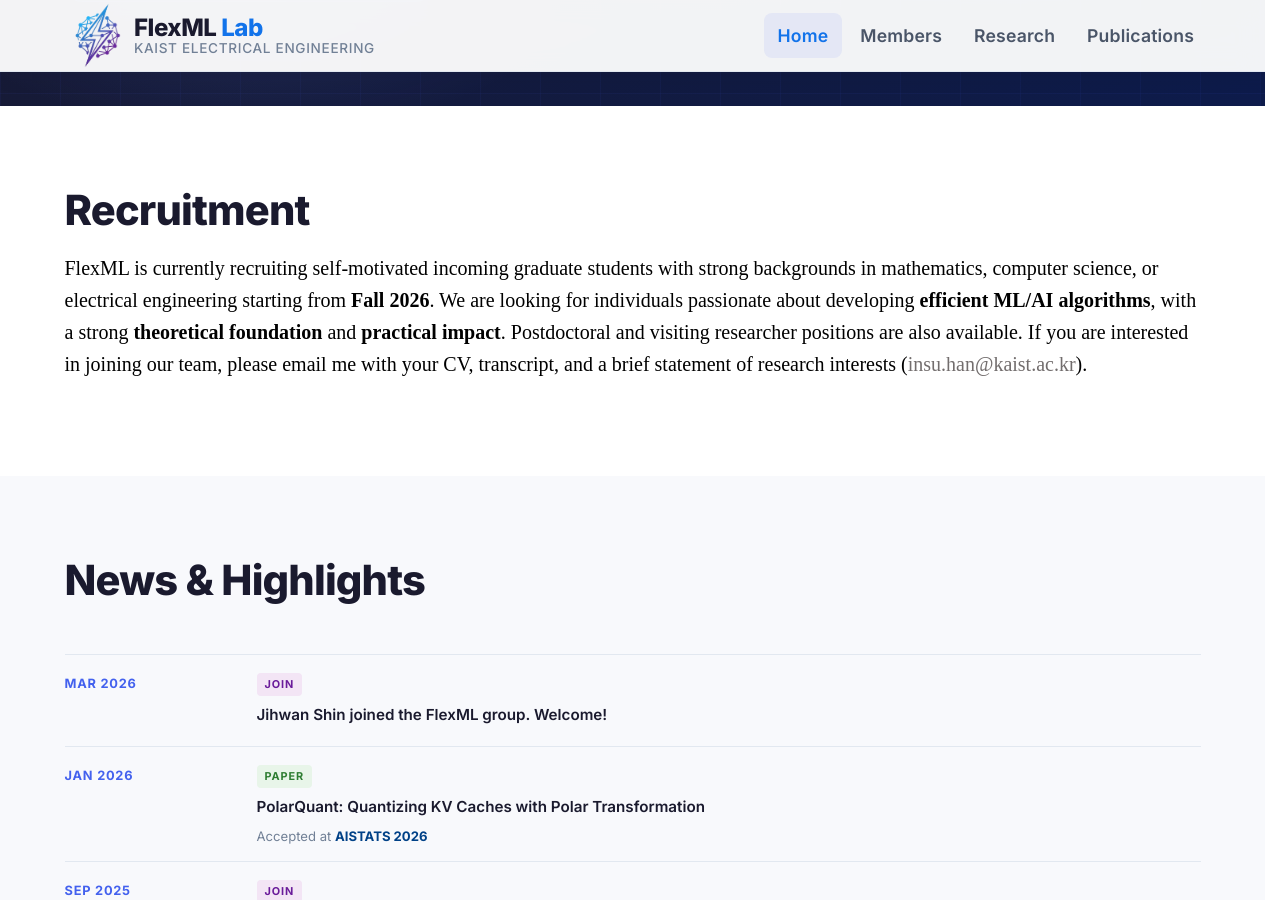
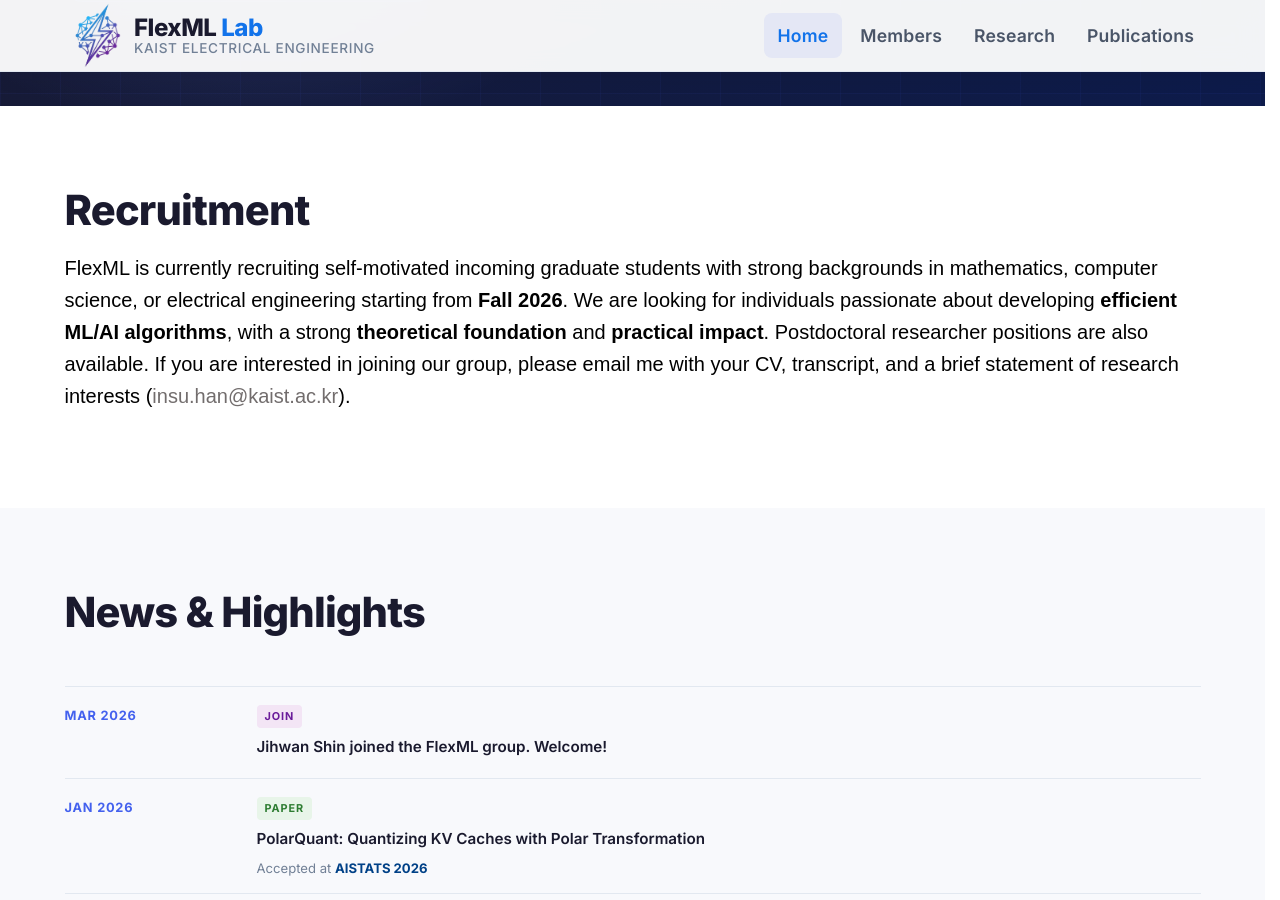
Before and after one commit to kaist-flexml-lab/kaist-flexml-lab.github.io, a Jekyll site: the page built from index.html, in a window 1280 px wide and 900 px high, scrolled down 447 px. Built offline with Jekyll 4.4.1, drawn with Linux system fonts in a browser that asks for light colours.

Commit message:
fix font issue

```diff
--- a/assets/css/main.css
+++ b/assets/css/main.css
@@ -496,7 +496,7 @@ p { margin-bottom: 1rem; color: var(--text-secondary); }
 .section-desc {
   font-size: 1.25rem;
   /* color: var(--text-muted); */
-  font-family:'Times New Roman', Times, serif;
+  font-family: Arial, Helvetica, sans-serif;
   color: black;
   max-width: 1600px;
   line-height: 1.6;
--- a/index.html
+++ b/index.html
@@ -33,8 +33,8 @@ title: Home
       <h2 class="section-title">Recruitment</h2>
       <p class="section-desc">
         FlexML is currently recruiting self-motivated incoming graduate students with strong backgrounds in mathematics, computer science, or electrical engineering starting from <strong>Fall 2026</strong>. We are looking for individuals passionate about developing <strong>efficient ML/AI algorithms</strong>, with a strong <strong>theoretical foundation</strong> and <strong>practical impact</strong>.
-        Postdoctoral and visiting researcher positions are also available.
-        If you are interested in joining our team, please email me with your CV, transcript, and a brief statement of research interests (<a href="mailto:insu.han@kaist.ac.kr" style="color:rgb(114, 109, 109);">insu.han@kaist.ac.kr</a>).
+        Postdoctoral researcher positions are also available.
+        If you are interested in joining our group, please email me with your CV, transcript, and a brief statement of research interests (<a href="mailto:insu.han@kaist.ac.kr" style="color:rgb(114, 109, 109);">insu.han@kaist.ac.kr</a>).
       </p>
     </div>
   </div>
```
